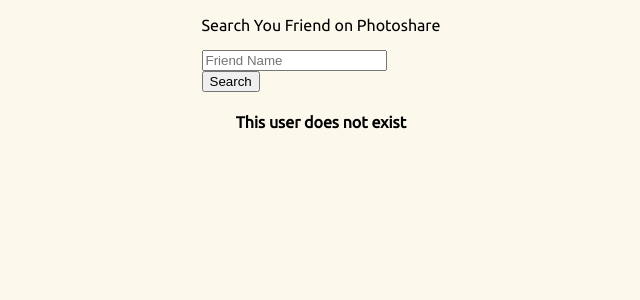
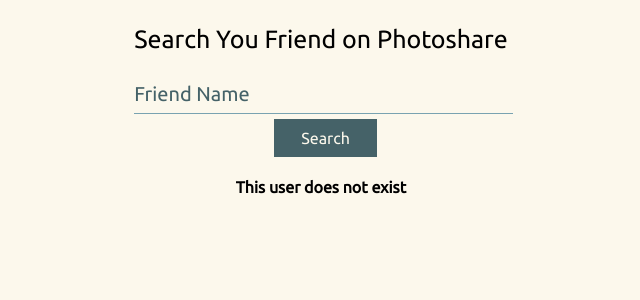
Before and after one commit to Farid-Karimli/Photoshare, a Flask app: template templates/add_friends.html in a window 1280 px wide. Shown: the part 99-399 px from the top of the page, without its empty margins (319-959 px from the left). Run offline with Flask 2, Linux system fonts and the light colour scheme; the template is opened without the code that fills it, so the values that code supplies are empty; data comes from the database, SQL or seed files in the repository; some libraries are stand-ins or nearby versions.

Commit message:
added style to add friends, date col change

```diff
--- a/RUN_THIS.sql
+++ b/RUN_THIS.sql
@@ -14,3 +14,6 @@ CREATE TABLE likes(
     FOREIGN KEY(photo_id) REFERENCES Pictures(picture_id) ON DELETE CASCADE
 
 );
+
+ALTER TABLE ALBUMS
+ALTER COLUMN date_created SET DEFAULT (DATE_FORMAT(NOW(), '%y-%m-%d'));
--- a/templates/add_friends.html
+++ b/templates/add_friends.html
@@ -17,11 +17,73 @@
         .user-row {
             display: flex;
             flex-direction: row;
+
         }
 
         .user-row p {
             margin: 1vw;
+
         }
+
+        #search p{
+            font-size: 25px;
+        }
+
+        #name{
+            border:none;
+            outline: none;
+            padding: 5px 5px 8px 0px;
+            width: 100%;
+            font-size: 18px;
+            font-family: 'Ubuntu', sans-serif;
+            border-bottom: solid 1.5px #79A3B1;
+            background-color: #FCF8EC;
+            margin-bottom: 5px;
+            color: #456268;
+            transition-duration: .3s;
+
+        }
+
+        #name:hover{
+            border: solid 1.5px #79A3B1;
+        }
+
+
+        #name::placeholder{
+            font-size: 20px;
+            color:#456268;
+        }
+
+        input[type="submit"], .btn_add_friend {
+            background-color: #456268;
+            border: none;
+            color: #FCF8EC;
+            padding: 8px 25px;
+            text-align: center;
+            text-decoration: none;
+            display: flex;
+            font-size: 16px;
+            font-family: 'Ubuntu', sans-serif;
+            align-items: center;
+            transition-duration: .4s;
+            border: 2px solid #456268;
+            margin-left: 140px;
+            margin-right: 100px;
+        }
+
+        input[type="submit"]:hover, .btn_add_friend:hover {
+            background-color: #FCF8EC;
+            color: #456268;
+        }
+
+        .btn_add_friend{
+            margin:none;
+            margin-top: 15px;
+            padding: 5px 10px;
+            font-size: 10px;
+
+        }
+
     </style>
 </head>
 <body>
@@ -68,7 +130,7 @@
                     <p>{{row[1]}}<p>
                     <p>{{row[2]}}<p>
                     <form method="post" action="{{ url_for('add_friend') }}">
-                        <button type="submit" name="added_friend" value="{{ row[0] }}">Add Friend</button>
+                        <button type="submit" name="added_friend" value="{{ row[0] }}" class = "btn_add_friend">Add Friend</button>
                     </form>
                 </div>
             {%  endfor %}
```
